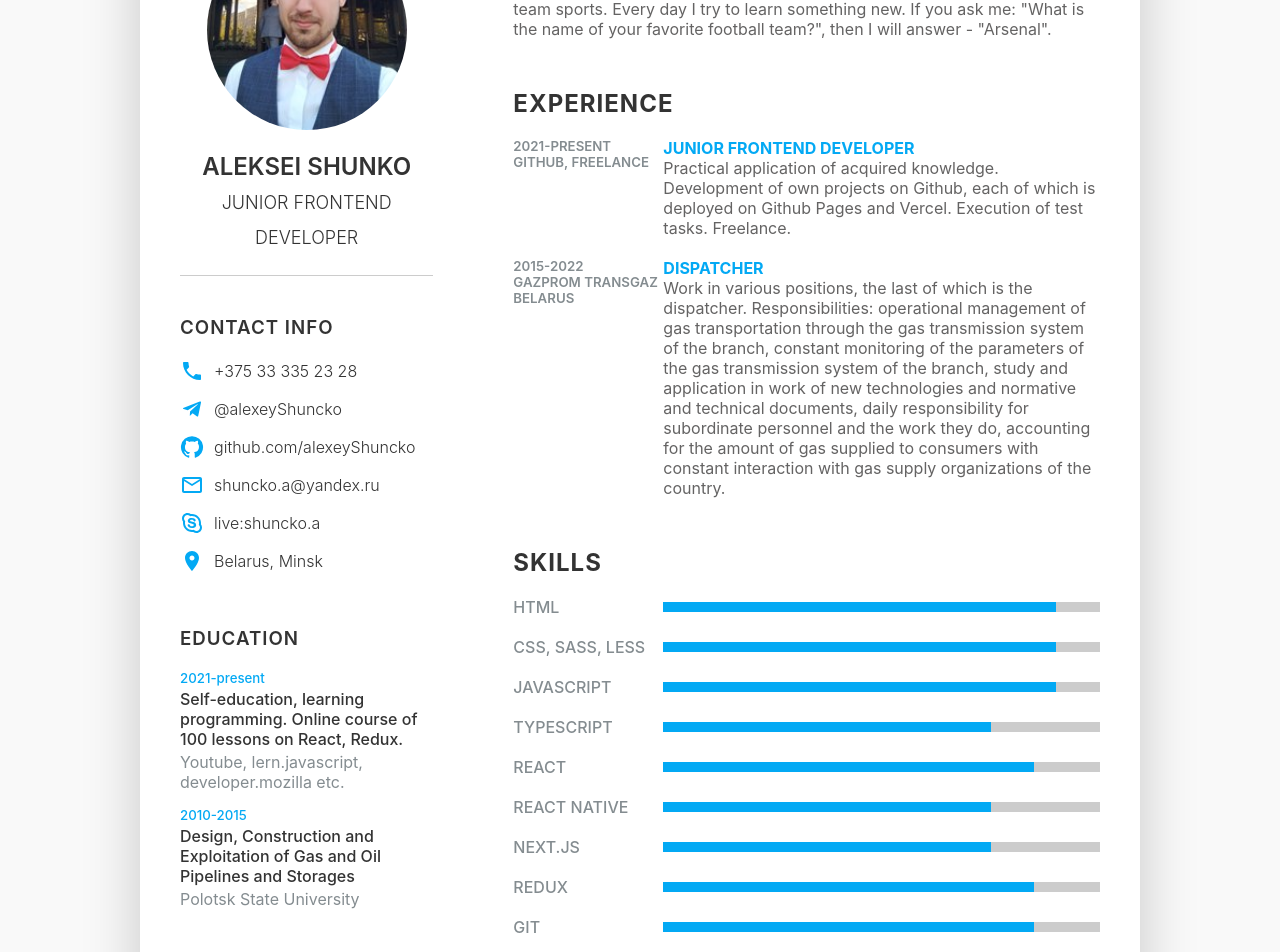
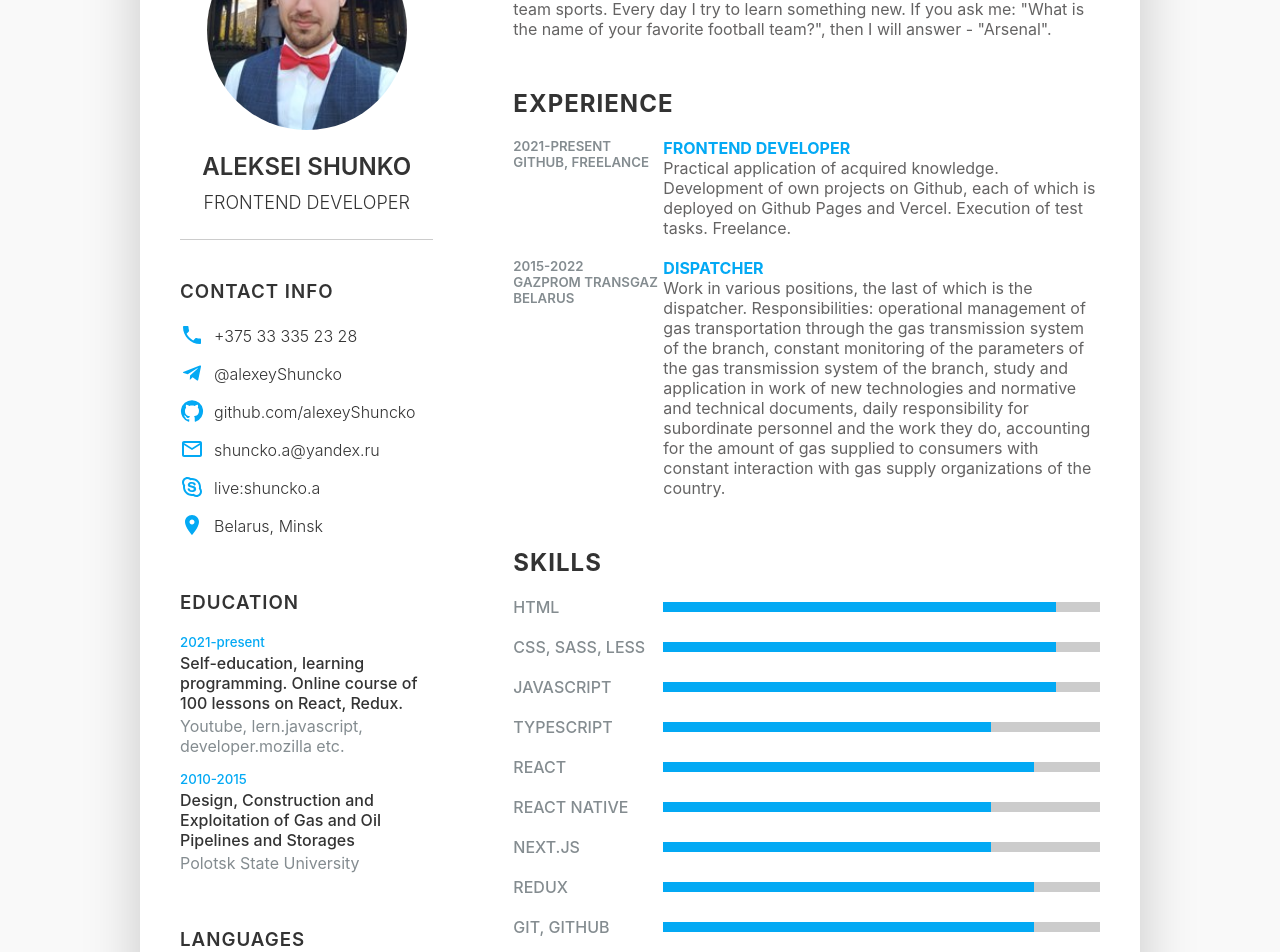
Before and after one commit to alexeyShuncko/resume, a React (Create React App) app: page / in a window 1280 px wide. Shown: the part 160-1112 px from the top of the page. Built offline with nearby package versions, Linux system fonts and the light colour scheme.

Commit message:
frontend developer, github

```diff
--- a/src/App.css
+++ b/src/App.css
@@ -125,7 +125,7 @@
    transition: 0.5s;
  }
 
- .contactInfo ul li:hover .text {
+ .contactInfo ul li:hover a.text {
    color: var(--secondColor);
    letter-spacing: 1px;
    transition: 0.1s;
--- a/src/data/dataEng.js
+++ b/src/data/dataEng.js
@@ -10,7 +10,7 @@ import RestaurantIcon from '@mui/icons-material/Restaurant';
 import { ReactComponent as Skype } from '../images/skype.svg';
 
 export const dataEng = {
-  profileText: { name: 'Aleksei Shunko', job: 'Junior Frontend Developer' },
+  profileText: { name: 'Aleksei Shunko', job: 'Frontend Developer' },
   contactInfo: {
     title: 'Contact Info',
     list: [
@@ -83,7 +83,7 @@ export const dataEng = {
       {
         date: '2021-present',
         name: 'GitHub, freelance',
-        job: 'Junior Frontend Developer',
+        job: 'Frontend Developer',
         description: `Practical application of acquired knowledge. Development of own projects on Github,
        each of which is deployed on Github Pages and Vercel. Execution of test tasks. Freelance.`,
       },
@@ -112,7 +112,7 @@ export const dataEng = {
       { name: 'React Native', percent: '75%' },
       { name: 'Next.js', percent: '75%' },
       { name: 'Redux', percent: '85%' },
-      { name: 'Git', percent: '85%' },
+      { name: 'Git, GitHub', percent: '85%' },
       { name: 'Webpack, Gulp', percent: '70%' },
       { name: 'AntDesign, MUI', percent: '85%' },
     ],
--- a/src/data/dataRus.js
+++ b/src/data/dataRus.js
@@ -11,7 +11,7 @@ import RestaurantIcon from '@mui/icons-material/Restaurant';
 import { ReactComponent as Skype } from '../images/skype.svg';
 
 export const dataRus = {
-  profileText: { name: 'Алексей Шунько', job: 'Junior Frontend Developer' },
+  profileText: { name: 'Алексей Шунько', job: 'Frontend Developer' },
   contactInfo: {
     title: 'Контакты',
     list: [
@@ -84,7 +84,7 @@ export const dataRus = {
       {
         date: '2021-настоящее время',
         name: 'GitHub, фриланс',
-        job: 'Junior Frontend Developer',
+        job: 'Frontend Developer',
         description: `Практическое применение получаемых знаний.
       Разработка собственных проектов на GitHub, каждый из которых развёрнут на GitHub Pages или Vercel.
       Выполнение тестовых заданий. Фриланс.`,
@@ -114,7 +114,7 @@ export const dataRus = {
       { name: 'React Native', percent: '75%' },
       { name: 'Next.js', percent: '75%' },
       { name: 'Redux', percent: '85%' },
-      { name: 'Git', percent: '85%' },
+      { name: 'Git, GitHub', percent: '85%' },
       { name: 'Webpack, Gulp', percent: '70%' },
       { name: 'AntDesign, MUI', percent: '85%' },
     ],
```
